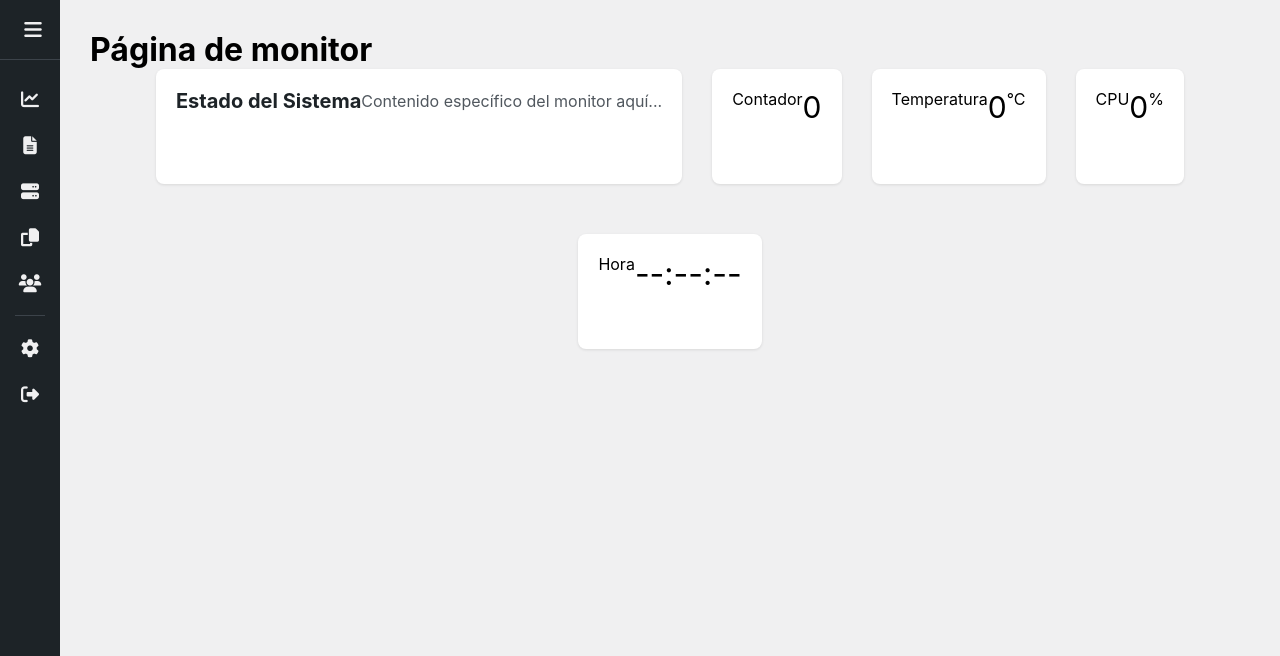
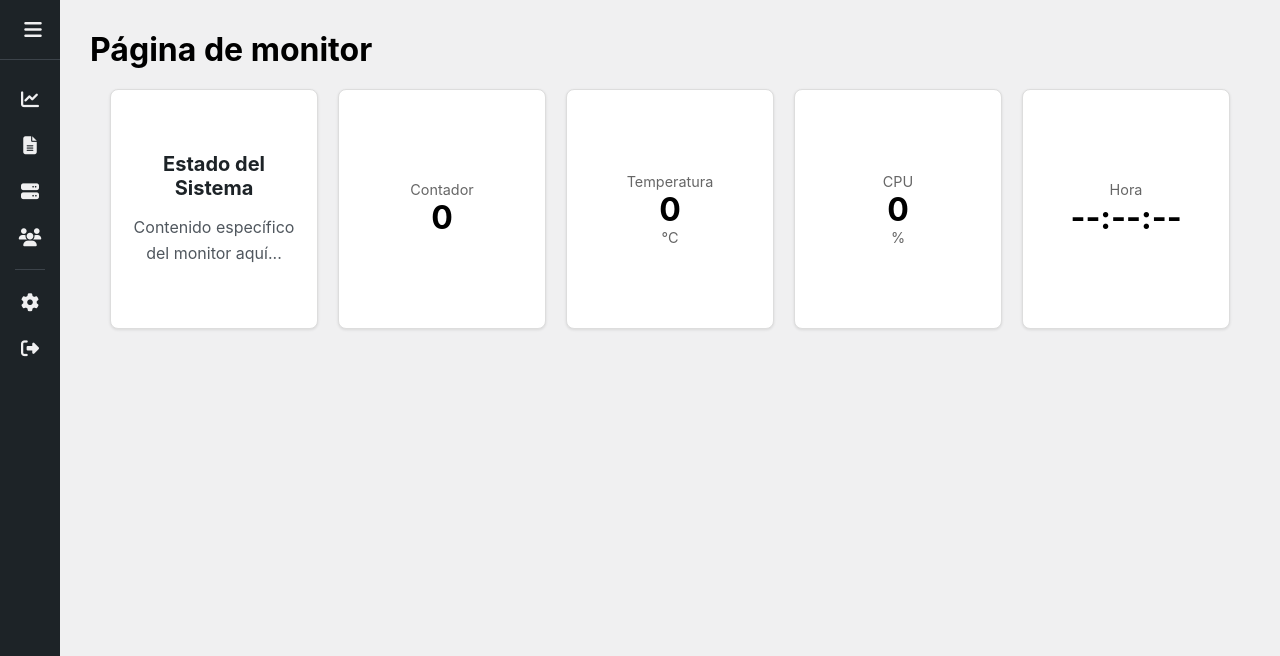
Before and after one commit to Hgo08/DockerServerDashboard, a Flask app: page / in a window 1280 px wide. Shown: the top 656 px of the page. Run offline with Flask 3, Linux system fonts and the light colour scheme; the visitor is signed in with stand-in values (Sample User, id 1); data that the repository does not hold is empty; parts of the project's set-up code (start-up, migrations or seed data) failed here and were passed over.

Commit message:
he cambiado la posicion de las cosas en el monitor

```diff
--- a/templates/base.html
+++ b/templates/base.html
@@ -205,6 +205,36 @@
         transition: opacity 0.3s;
     }
 
+        .container {
+        display: grid;
+        grid-template-columns: repeat(auto-fit, minmax(200px, 1fr));
+        gap: 20px;
+        padding: 20px;
+    }
+
+    .card {
+        border: 1px solid #ddd;
+        border-radius: 15px;
+        padding: 20px;
+        text-align: center;
+        box-shadow: 0 4px 8px rgba(0,0,0,0.1);
+        display: flex;
+        flex-direction: column;
+        align-items: center;
+        justify-content: center;
+        background-color: #fff;
+    }
+
+    .valor {
+        font-size: 2rem;
+        font-weight: bold;
+    }
+
+    .label {
+        color: #666;
+        font-size: 0.9rem;
+}
+
     #sidebar-toggle:checked ~ .sidebar .badge {
         opacity: 1;
     }
@@ -316,11 +346,6 @@
                     <span class="menu-text">Servicios</span>
                 </a>
             </li>
-            <li class="menu-item">
-                <a href="{{ url_for('monitor.pages') }}" class="menu-link {% if request.endpoint == 'pages' %}active{% endif %}">
-                    <span class="menu-icon"><i class="fas fa-copy"></i></span>
-                    <span class="menu-text">Páginas</span>
-                </a>
             </li>
             <li class="menu-item">
                 <a href="{{ url_for('monitor.users') }}" class="menu-link {% if request.endpoint == 'users' %}active{% endif %}">
```
